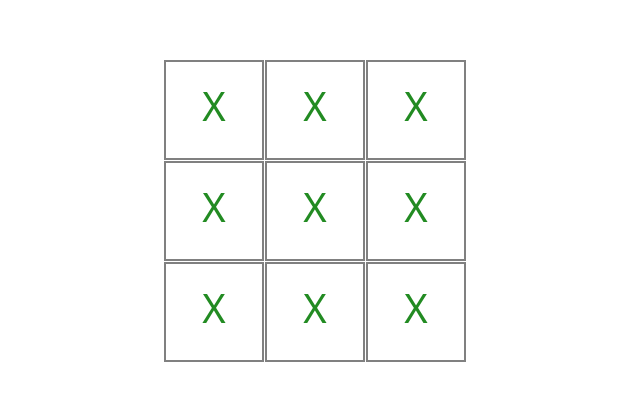
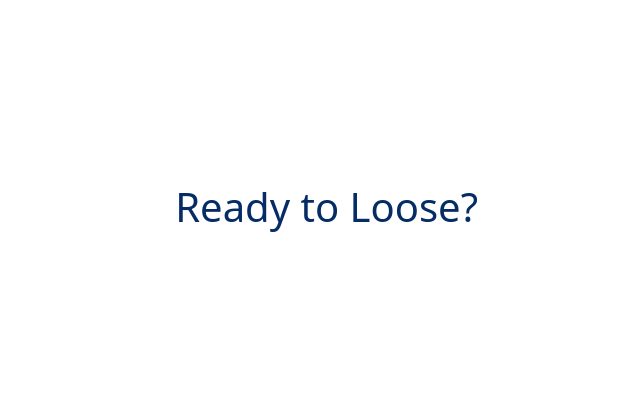
Before and after one commit to kelmrobert/TicTacToe, a Vue app: page / in a window 1280 px wide. Shown: the part 189-590 px from the top of the page, without its empty margins (162-802 px from the left). Built offline with nearby package versions, Linux system fonts and the light colour scheme.

Commit message:
Add welcome component

```diff
--- a/src/App.vue
+++ b/src/App.vue
@@ -1,6 +1,7 @@
 <script setup>
 
 import Grid from "@/components/Grid.vue";
+import Welcome from "@/components/Welcome.vue";
 
 const winCombinations = {
   0: [1,2,3],
@@ -13,10 +14,15 @@ const winCombinations = {
   7: [3,5,7],
 }
 
+let gameStarted = false;
+
 </script>
 
 <template>
-    <div class="container">
+    <div class="" v-if="!gameStarted">
+        <Welcome />
+    </div>
+    <div class="container" v-if="gameStarted">
         <Grid />
     </div>
 </template>
--- /dev/null
+++ b/src/components/Welcome.vue
@@ -0,0 +1,11 @@
+<script setup>
+
+</script>
+
+<template>
+    <h1 class="text-primary-emphasis">Ready to Loose?</h1>
+</template>
+
+<style scoped>
+
+</style>
```
